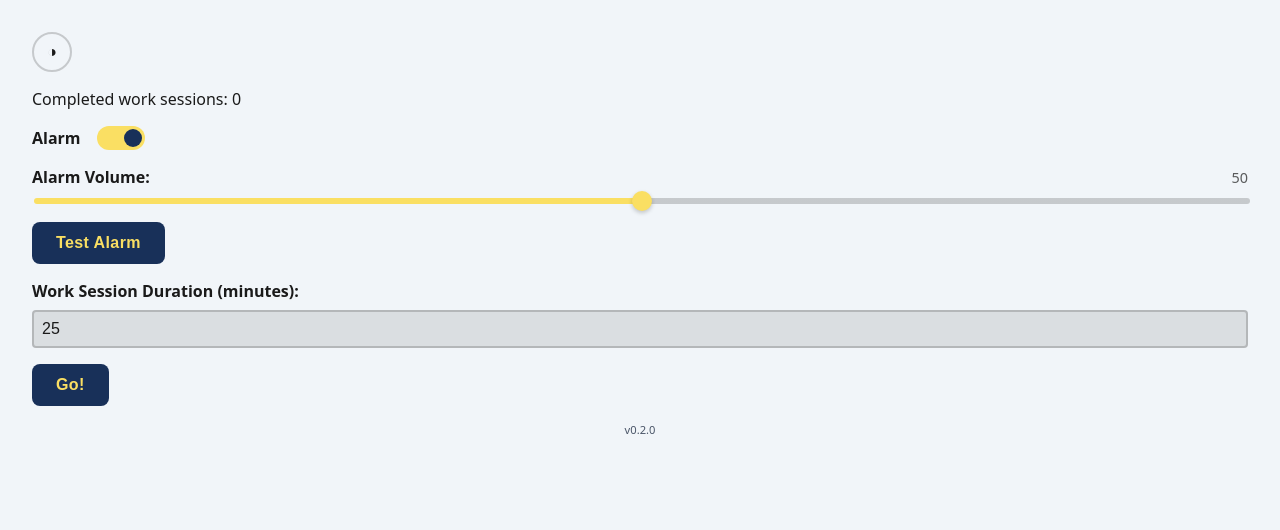
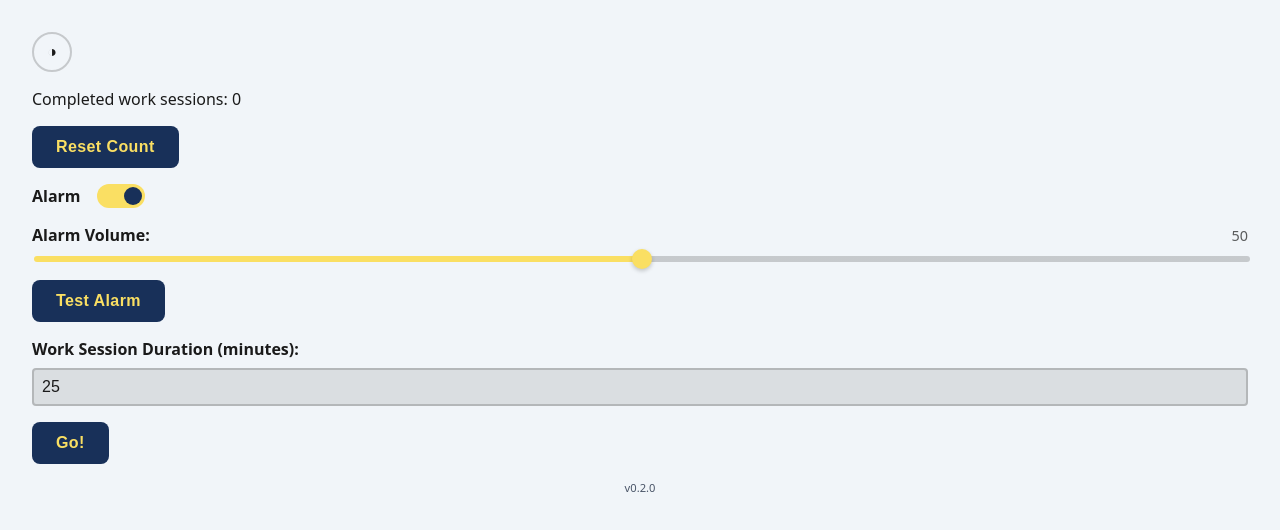
Before and after one commit to ethan-mfb/pomo, a React (Vite) app: page / in a window 1280 px wide. Shown: the top 530 px of the page. Built offline with nearby package versions, Linux system fonts and the light colour scheme.

Commit message:
feat: add reset button for completed work sessions and style adjustments

```diff
--- a/src/App.tsx
+++ b/src/App.tsx
@@ -95,10 +95,21 @@ export function App() {
     setCompletedWorkSessions((prev) => prev + 1);
   };
 
+  const onResetWorkSessionCount = () => {
+    setCompletedWorkSessions(0);
+  };
+
   return (
     <div className="app">
       <ThemeToggle theme={theme} onToggle={toggleTheme} />
-      <p>Completed work sessions: {completedWorkSessions}</p>
+      <div>
+        <p>Completed work sessions: {completedWorkSessions}</p>
+        {!isRunning && hasBeenDismissed && (
+          <Button className="reset-work-session-count-button" onClick={onResetWorkSessionCount}>
+            Reset Count
+          </Button>
+        )}
+      </div>
 
       {timerFinished && isAlarmActive && !isTestingAlarm && (
         <div>
--- a/src/style.scss
+++ b/src/style.scss
@@ -34,6 +34,9 @@ body {
   padding: 2rem;
   margin: 0 auto;
 
+  .reset-work-session-count-button {
+    margin-bottom: 1rem;
+  }
   h1 {
     margin-top: 0;
   }
```
